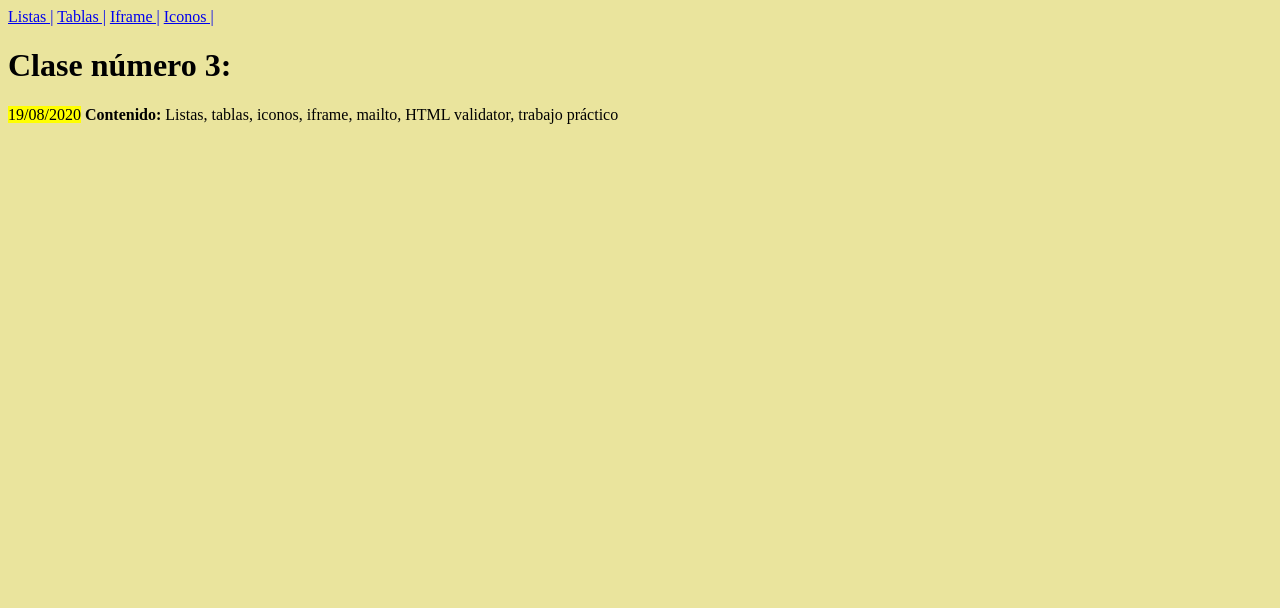
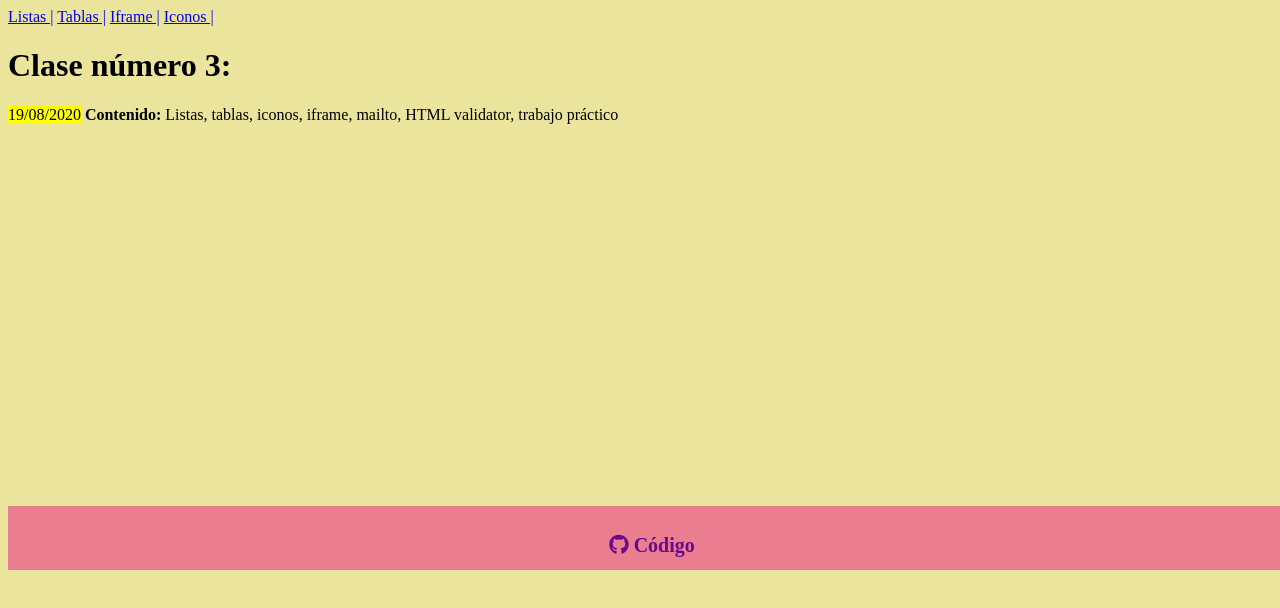
Before and after one commit to lubigsis/clase3, a plain HTML site: page index.html in a window 1280 px wide. Drawn offline with Linux system fonts and the light colour scheme.

Commit message:
Agrego footer con código y cambio de nombre al proyecto

```diff
--- a/index.html
+++ b/index.html
@@ -3,10 +3,32 @@
 <head>
     <meta charset="UTF-8">
     <meta name="viewport" content="width=device-width, initial-scale=1.0">
-    <title>clase 3</title>
+    <title>tarea 2</title>
+    <link href="https://cdnjs.cloudflare.com/ajax/libs/font-awesome/5.13.0/css/all.min.css" rel="stylesheet">
     <style>
         body{
             background-color: rgb(234, 228, 157);
+        }
+
+        main{
+            width: 100%;
+            height: 400px;
+        }
+
+        footer{
+            width: 100%;
+            height: 40px;
+            background: rgb(234, 126, 144);
+            margin: auto;
+            padding: 12px;
+            text-align: center;
+        }
+
+        footer p a{
+            color: rgb(105, 10, 137);
+            font-size: 20px;
+            text-decoration: none;
+            font-weight: bold;
         }
 
     </style>
@@ -31,6 +53,11 @@
        </section>
     </main>
 
+    <footer>
+        <p><a href="https://github.com/lubigsis/clase3/tree/master" target="_blank">
+            <i class="fab fa-github"></i>
+            Código</a></p>
+    </footer>
 
 
 </body>
```
